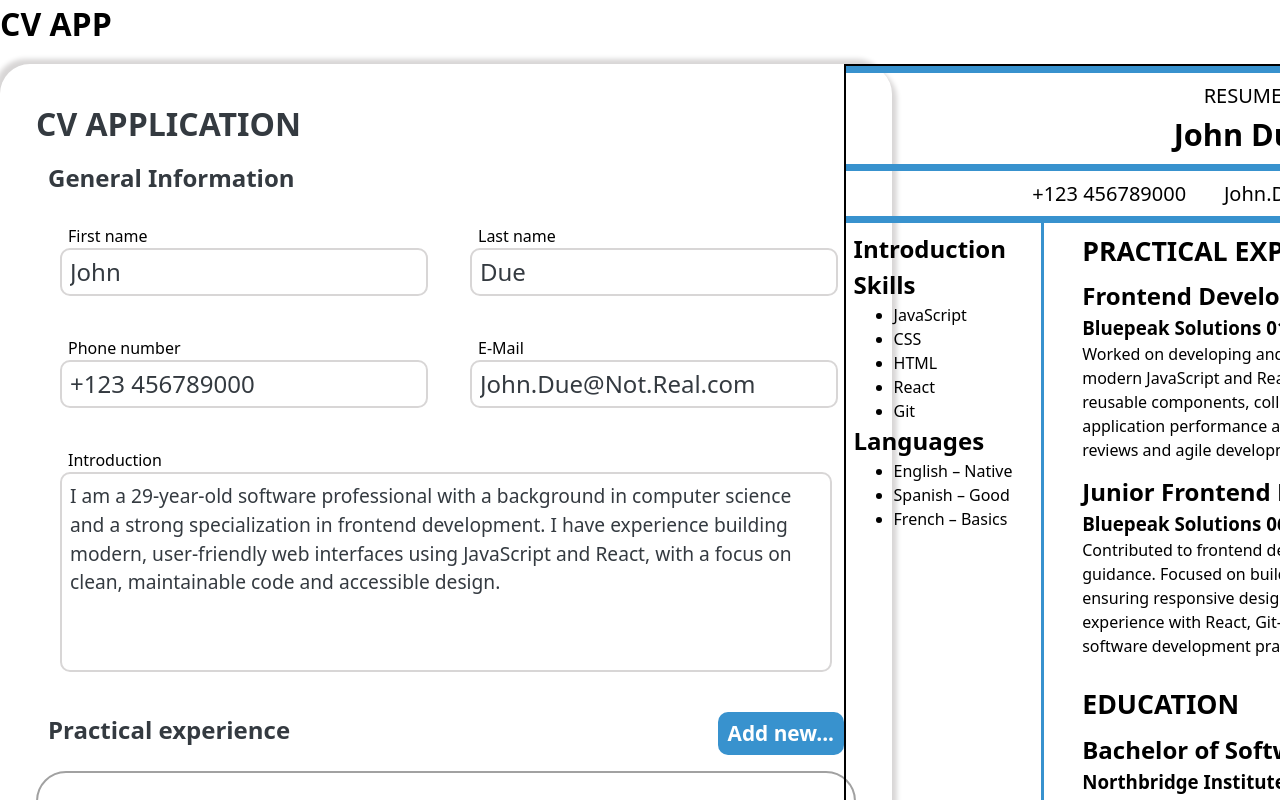
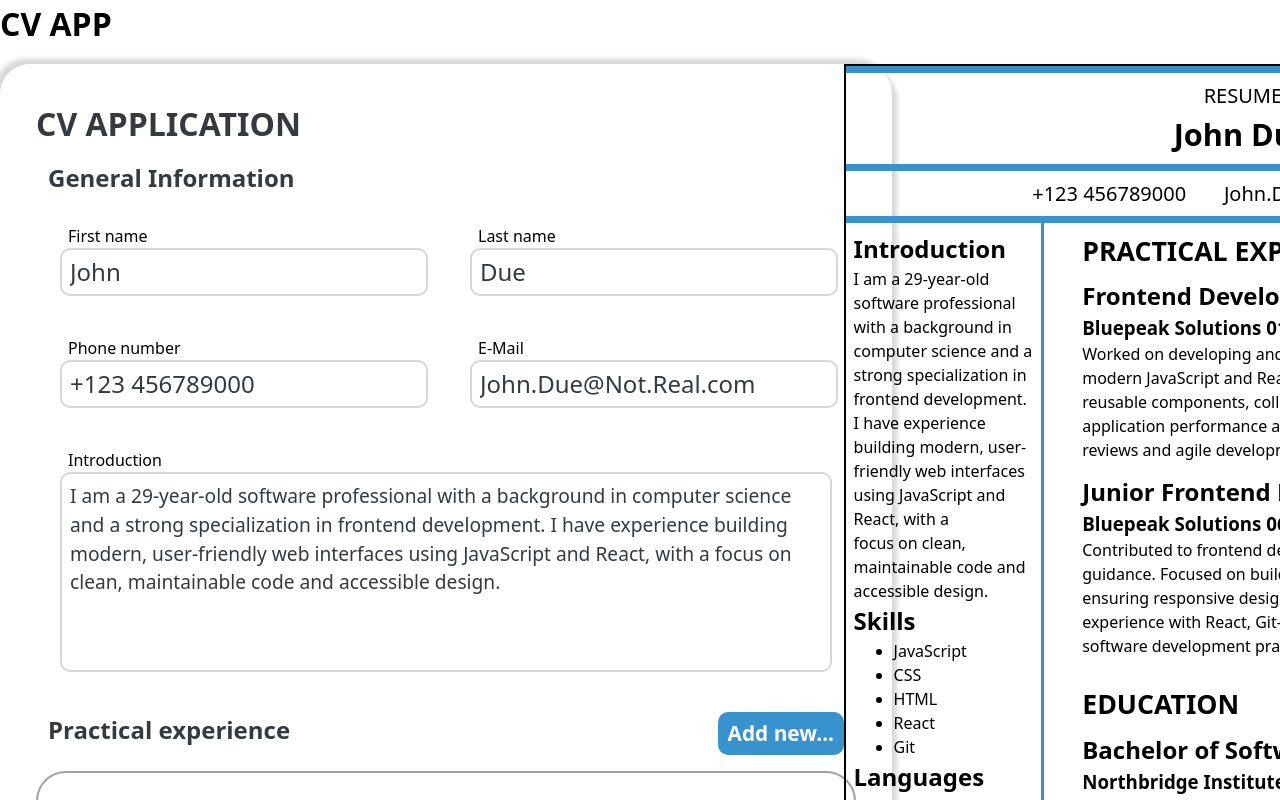
Before and after one commit to V1IRuZ/cv-application, a React (Vite) app: page / in a window 1280 px wide. Shown: the top 800 px of the page. Built offline with nearby package versions, Linux system fonts and the light colour scheme.

Commit message:
feat(resume): add introduction to resume

```diff
--- a/src/components/Resume.jsx
+++ b/src/components/Resume.jsx
@@ -67,6 +67,7 @@ export default function Resume({
         <div className="aside">
           <div className="resume-introduction">
             <h2>Introduction</h2>
+            <p>{personData.introduction}</p>
           </div>
           <div className="resume-skills">
             <h2>Skills</h2>
```
